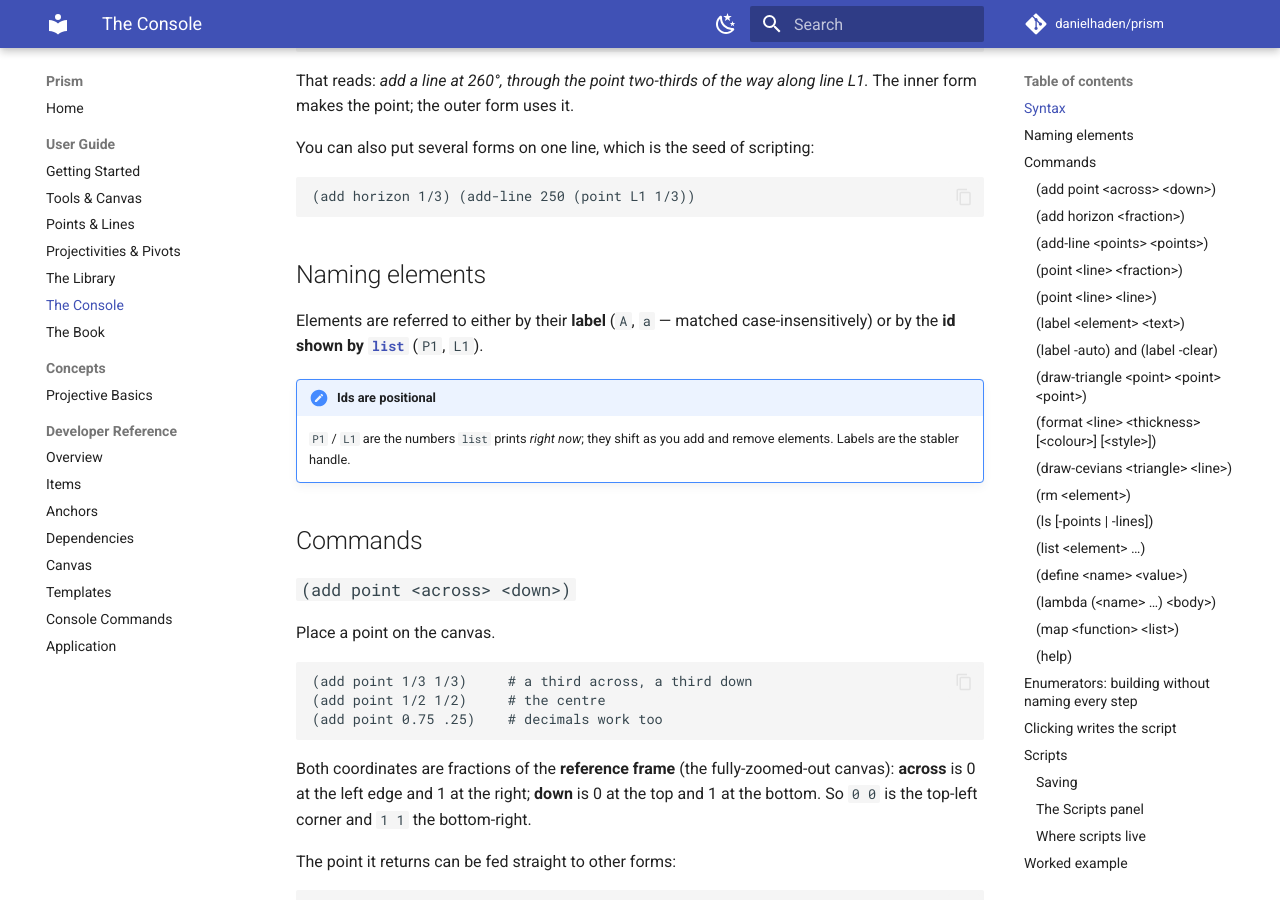
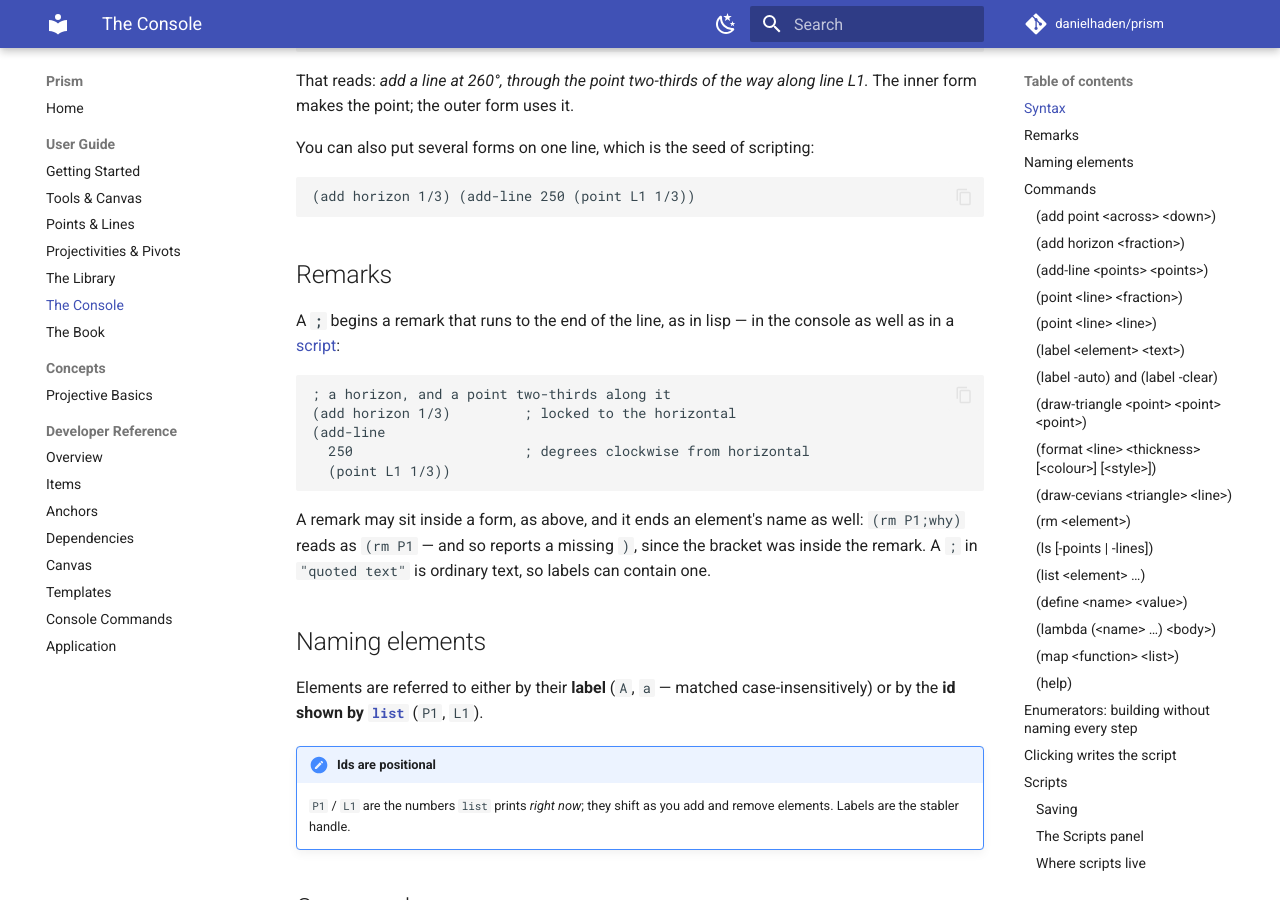
Before and after one commit to danielhaden/prism, an MkDocs documentation site: the page built from docs/guide/console.md, in a window 1280 px wide and 900 px high, scrolled down 580 px. Built offline with MkDocs 1.6.1 and Material for MkDocs 9.7.7, drawn with Linux system fonts in a browser that asks for light colours; comment, search, counter and statistics services are not loaded.

Commit message:
Let ";" end an atom, as it does in lisp
Remarks already worked — end of line, whole line, inside a form, and
safely ignored inside "quoted text" — but ";" did not terminate an atom,
so (rm P1;why) read as the single atom "P1;why" rather than P1 followed
by a remark.

The bare-atom scan now stops at ";" as it does at a bracket. (rm P1;why)
consequently loses its ")" to the remark and reports a missing bracket,
which is what lisp does with the same text.

Remarks are documented as part of the language rather than only as a
feature of scripts, since they work the same at the console.

Co-Authored-By: Claude Opus 5 <noreply@anthropic.com>

````diff
--- a/docs/guide/console.md
+++ b/docs/guide/console.md
@@ -32,6 +32,24 @@ You can also put several forms on one line, which is the seed of scripting:
 ```
 (add horizon 1/3) (add-line 250 (point L1 1/3))
 ```
+
+## Remarks
+
+A **`;`** begins a remark that runs to the end of the line, as in lisp — in
+the console as well as in a [script](#scripts):
+
+```
+; a horizon, and a point two-thirds along it
+(add horizon 1/3)         ; locked to the horizontal
+(add-line
+  250                     ; degrees clockwise from horizontal
+  (point L1 1/3))
+```
+
+A remark may sit inside a form, as above, and it ends an element's name as
+well: `(rm P1;why)` reads as `(rm P1` — and so reports a missing `)`, since
+the bracket was inside the remark. A `;` in `"quoted text"` is ordinary text,
+so labels can contain one.
 
 ## Naming elements
 
@@ -666,7 +684,7 @@ edit them in any editor as well as in the panel. Choose the folder from **Settin
 it defaults to a per-user application-data directory, and the panel shows the
 current path at the bottom.
 
-Scripts may contain blank lines and `;` comments:
+Scripts may contain blank lines and [remarks](#remarks):
 
 ```
 ; a horizon with a vanishing point
````
Also changed, not shown: CLAUDE.md (+4 -1 lines), 1 other file.
